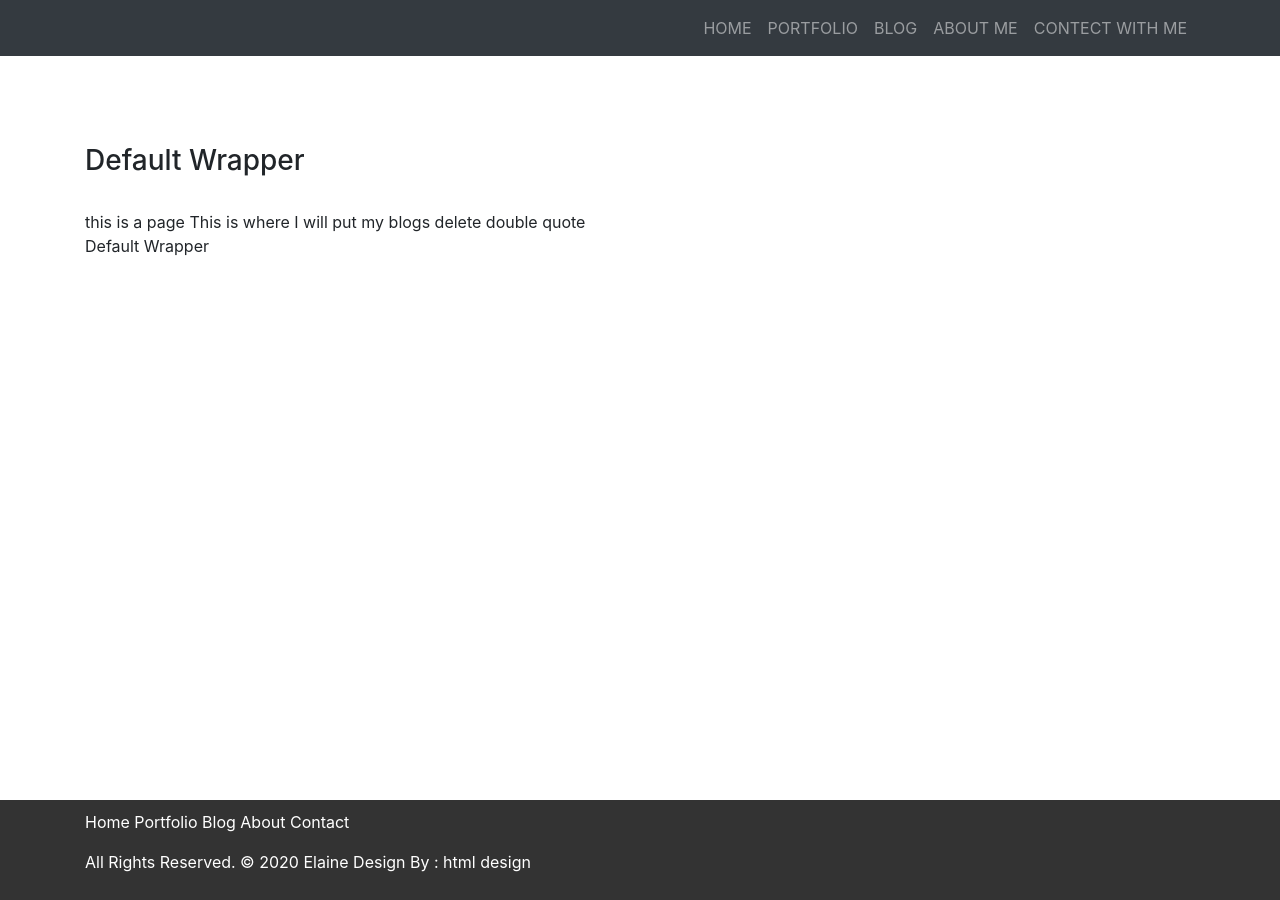
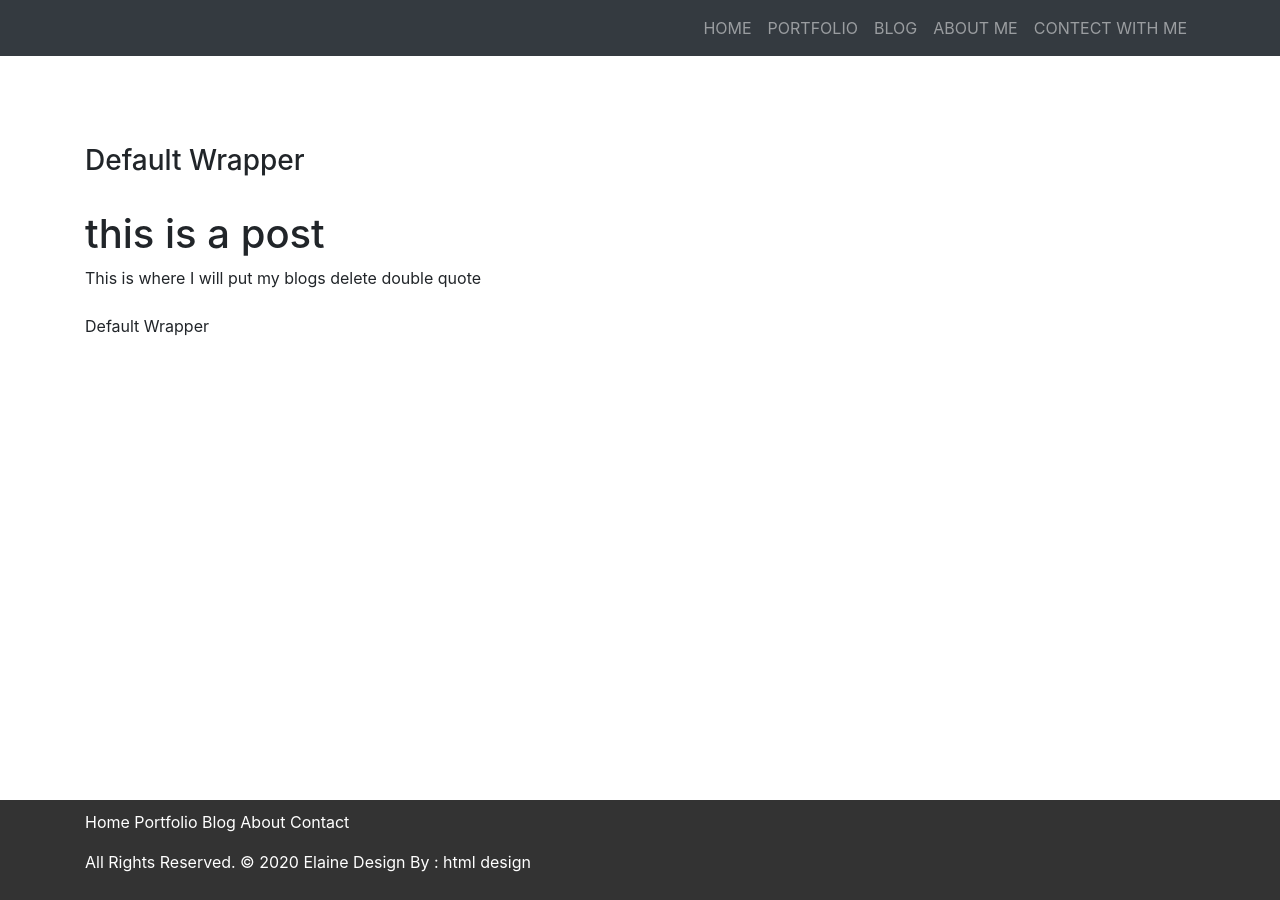
Before and after one commit to Elaine-learning-p/Data-Anonymous, a Jekyll site: the page built from _posts/2020-12-02-blog1.html, in a window 1280 px wide. Built offline with Jekyll 4.4.1, drawn with Linux system fonts in a browser that asks for light colours; nearby versions of some CDN libraries; library files that are not in the unit come from our copies.

Commit message:
Update post.html

```diff
--- a/_layouts/post.html
+++ b/_layouts/post.html
@@ -1,6 +1,7 @@
 ---
 layout: "default"
 ---
-this is a page
-
+<div id="container">
+<h1>this is a post</h1>
 {{ content }}
+</div>
```
